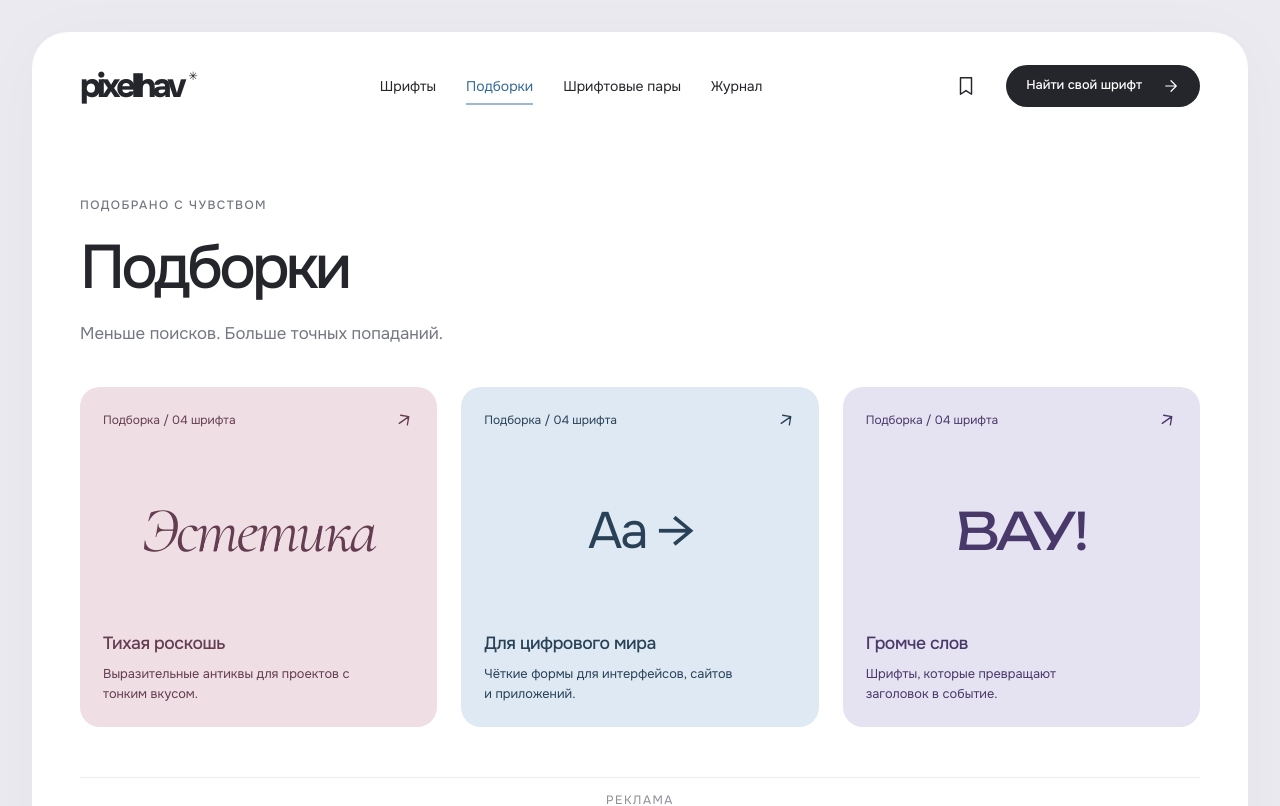
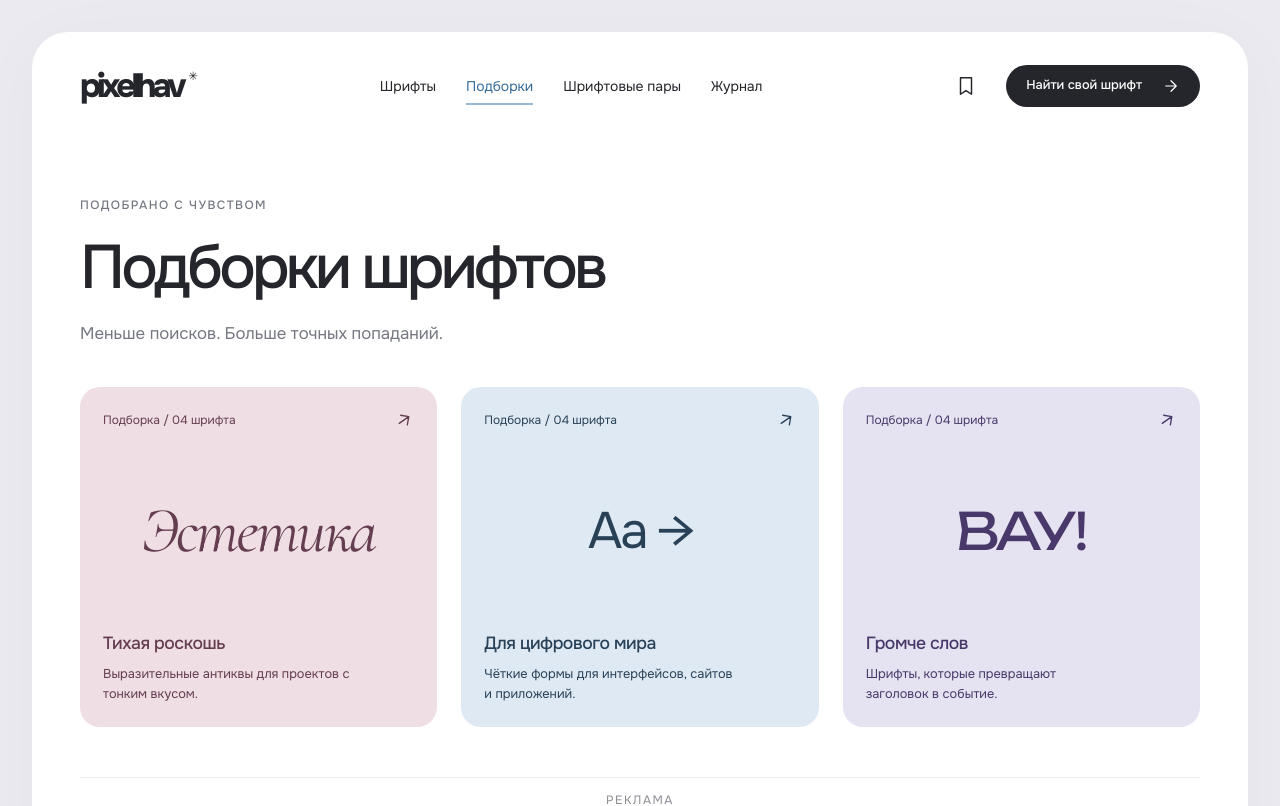
Before and after one commit to aksa4y/liter, a Nuxt app: page /collections in a window 1280 px wide. Shown: the top 806 px of the page. Built offline with nearby package versions, Linux system fonts and the light colour scheme.

Commit message:
Clarify collections page heading for search

```diff
--- a/app/pages/collections/index.vue
+++ b/app/pages/collections/index.vue
@@ -7,4 +7,4 @@ usePageSeo(
   ['подборки шрифтов', 'шрифты для сайта', 'шрифты для интерфейса', 'шрифты для заголовков', 'шрифты с кириллицей', 'шрифты для дизайна']
 )
 </script>
-<template><div class="page-content content-pad"><div class="page-heading"><span class="eyebrow">Подобрано с чувством</span><h1>Подборки</h1><p>Меньше поисков. Больше точных попаданий.</p></div><div class="collection-grid"><CollectionCard v-for="collection in collections" :key="collection.slug" :collection="collection" /></div><AdSlot /></div></template>
+<template><div class="page-content content-pad"><div class="page-heading"><span class="eyebrow">Подобрано с чувством</span><h1>Подборки шрифтов</h1><p>Меньше поисков. Больше точных попаданий.</p></div><div class="collection-grid"><CollectionCard v-for="collection in collections" :key="collection.slug" :collection="collection" /></div><AdSlot /></div></template>
```
